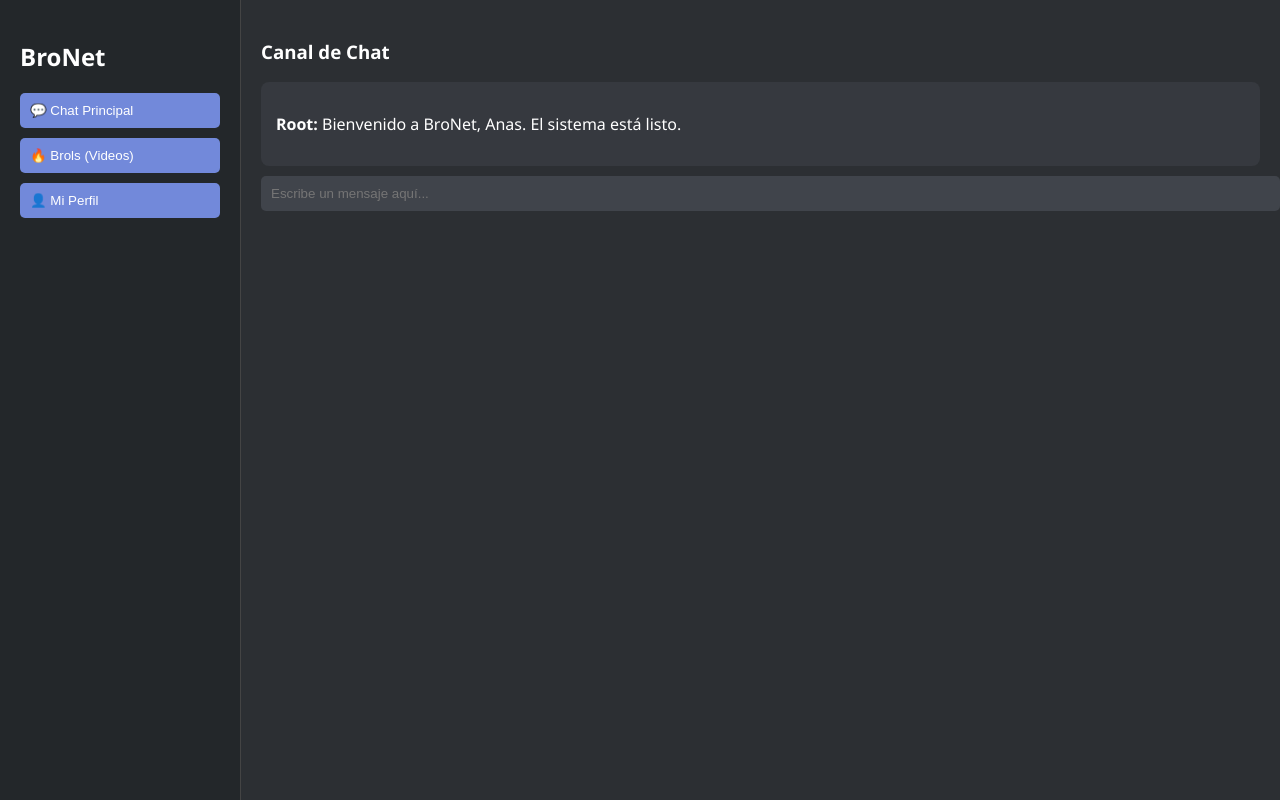
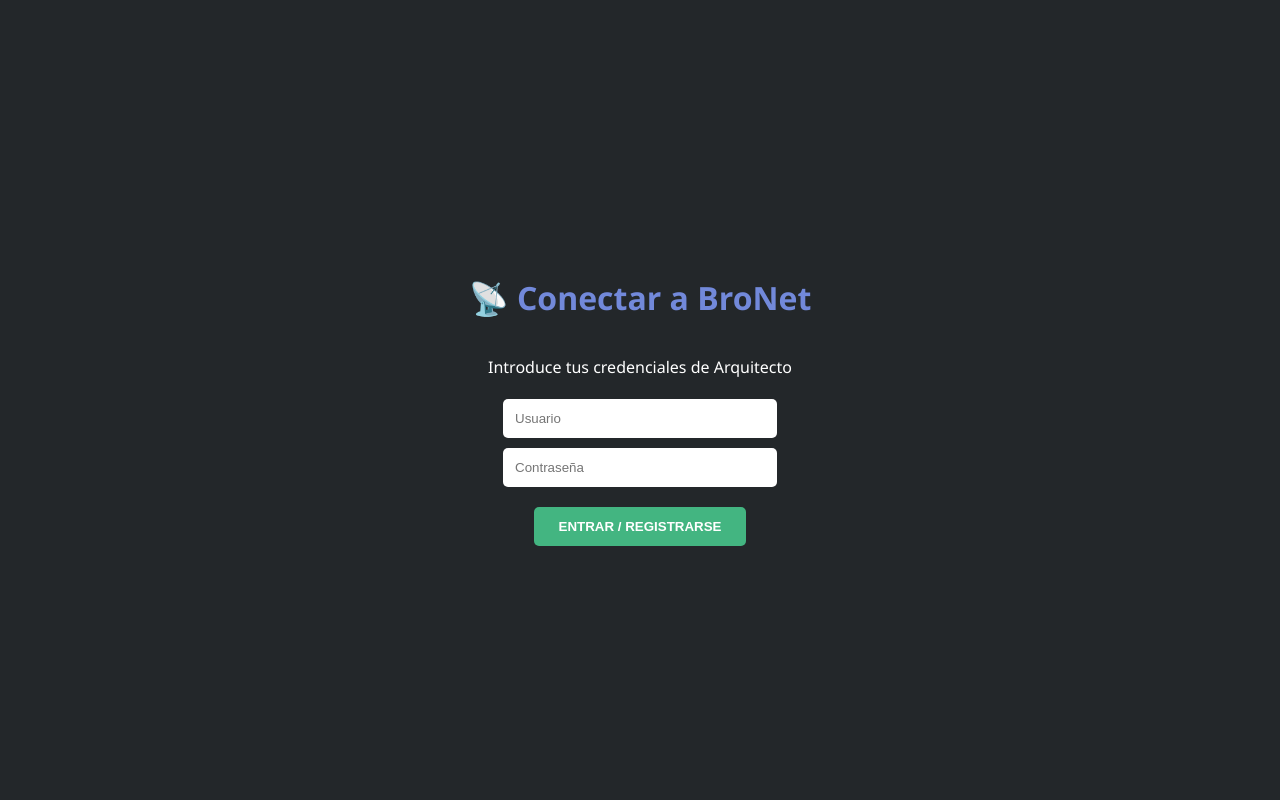
Before and after one commit to Bdzproyects/BroNet, a Flask app: page / in a window 1280 px wide. Run offline with Flask 3, Linux system fonts and the light colour scheme; some libraries are stand-ins or nearby versions.

Commit message:
Update index.html

```diff
--- a/templates/index.html
+++ b/templates/index.html
@@ -6,83 +6,109 @@
     <title>BroNet - Arquitectura Anas</title>
     <script src="https://cdnjs.cloudflare.com/ajax/libs/socket.io/4.0.1/socket.io.js"></script>
     <style>
-        body { font-family: 'Segoe UI', Tahoma, Geneva, Verdana, sans-serif; background-color: #2c2f33; color: white; margin: 0; display: flex; height: 100vh; }
-        #sidebar { width: 200px; background-color: #23272a; padding: 20px; border-right: 1px solid #444; }
-        #main-content { flex-grow: 1; padding: 20px; display: flex; flex-direction: column; }
-        .tab-button { display: block; width: 100%; padding: 10px; margin-bottom: 10px; background: #7289da; border: none; color: white; cursor: pointer; border-radius: 5px; text-align: left; }
+        body { font-family: 'Segoe UI', Tahoma, Geneva, Verdana, sans-serif; background-color: #2c2f33; color: white; margin: 0; display: flex; height: 100vh; overflow: hidden; }
+        #sidebar { width: 200px; background-color: #23272a; padding: 20px; border-right: 1px solid #444; flex-shrink: 0; }
+        #main-content { flex-grow: 1; padding: 20px; display: flex; flex-direction: column; background-color: #36393f; }
+        .tab-button { display: block; width: 100%; padding: 12px; margin-bottom: 10px; background: #7289da; border: none; color: white; cursor: pointer; border-radius: 5px; text-align: left; font-weight: bold; }
         .tab-button:hover { background: #5b6eae; }
-        #chat-area { flex-grow: 1; overflow-y: auto; background: #36393f; padding: 15px; border-radius: 8px; margin-bottom: 10px; }
-        #message-input { width: 100%; padding: 10px; border-radius: 5px; border: none; background: #40444b; color: white; }
+        #chat-area { flex-grow: 1; overflow-y: auto; background: #2f3136; padding: 15px; border-radius: 8px; margin-bottom: 10px; border: 1px solid #444; }
+        #message-input { width: 100%; padding: 15px; border-radius: 5px; border: none; background: #40444b; color: white; box-sizing: border-box; }
         .hidden { display: none; }
+        .msg-line { margin: 5px 0; border-bottom: 1px solid #333; padding-bottom: 2px; }
     </style>
 </head>
 <body>
 
+<!-- Pantalla de Login (Paso A) -->
+<div id="login-overlay" style="position:fixed; top:0; left:0; width:100%; height:100%; background:#23272a; z-index:1000; display:flex; flex-direction:column; align-items:center; justify-content:center;">
+    <h1 style="color: #7289da;">📡 Conectar a BroNet</h1>
+    <p>Introduce tus credenciales de Arquitecto</p>
+    <input type="text" id="user-login" placeholder="Usuario" style="padding:12px; margin:5px; border-radius:5px; border:none; width: 250px;">
+    <input type="password" id="pass-login" placeholder="Contraseña" style="padding:12px; margin:5px; border-radius:5px; border:none; width: 250px;">
+    <button onclick="doLogin()" style="padding:12px 25px; margin-top:15px; background:#43b581; color:white; border:none; border-radius:5px; cursor:pointer; font-weight:bold;">ENTRAR / REGISTRARSE</button>
+</div>
+
 <div id="sidebar">
-    <h2>BroNet</h2>
+    <h2 style="text-align:center;">BroNet</h2>
+    <hr style="border: 0.5px solid #444;">
     <button class="tab-button" onclick="showTab('chat')">💬 Chat Principal</button>
     <button class="tab-button" onclick="showTab('brols')">🔥 Brols (Videos)</button>
     <button class="tab-button" onclick="showTab('perfil')">👤 Mi Perfil</button>
 </div>
 
 <div id="main-content">
-    <div id="chat-tab">
-        <h3>Canal de Chat</h3>
+    <!-- Pestaña Chat -->
+    <div id="chat-tab" class="tab-content">
+        <h3># general</h3>
         <div id="chat-area">
-            <p><strong>Root:</strong> Bienvenido a BroNet, Anas. El sistema está listo.</p>
+            <p class="msg-line"><strong>Root:</strong> Sistema de broadcast activo. Esperando paquetes... [Historial]</p>
         </div>
-        <input type="text" id="message-input" placeholder="Escribe un mensaje aquí...">
+        <input type="text" id="message-input" placeholder="Escribe un mensaje y pulsa Enter...">
     </div>
 
-    <div id="brols-tab" class="hidden">
-        <h3>Brols - Videos sin Copyright</h3>
-        <p>Aquí se cargarán los videos cortos...</p>
-        <!-- Aquí irá el reproductor de video más adelante -->
+    <!-- Pestaña Brols -->
+    <div id="brols-tab" class="tab-content hidden">
+        <h3>🔥 Brols - Tendencias</h3>
+        <div style="background:#202225; padding:20px; border-radius:10px; text-align:center;">
+            <p>Módulo de carga de videos cortos en desarrollo...</p>
+            <progress value="20" max="100"></progress>
+        </div>
+    </div>
+
+    <!-- Pestaña Perfil -->
+    <div id="perfil-tab" class="tab-content hidden">
+        <h3>👤 Perfil de Usuario</h3>
+        <div id="perfil-info"></div>
     </div>
 </div>
 
 <script>
     const socket = io();
+    const chatArea = document.getElementById('chat-area');
+    const input = document.getElementById('message-input');
+    let currentUser = "";
 
-    function showTab(tabName) {
-        document.getElementById('chat-tab').classList.add('hidden');
-        document.getElementById('brols-tab').classList.add('hidden');
-        document.getElementById(tabName + '-tab').classList.remove('hidden');
+    // 1. Lógica de Login (POST Request) [1, 2]
+    async function doLogin() {
+        const user = document.getElementById('user-login').value;
+        const pass = document.getElementById('pass-login').value;
+
+        if (!user || !pass) return alert("Rellena los campos, bro");
+
+        const response = await fetch('/login', {
+            method: 'POST',
+            headers: {'Content-Type': 'application/json'},
+            body: JSON.stringify({username: user, password: pass})
+        });
+        const resData = await response.json();
+
+        if(resData.status) {
+            currentUser = resData.user;
+            document.getElementById('login-overlay').style.display = 'none';
+            document.getElementById('perfil-info').innerHTML = `<h4>Arquitecto: ${currentUser}</h4>`;
+        }
     }
 
-    // Lógica para enviar mensajes (la terminaremos en el siguiente paso)
-    const input = document.getElementById('message-input');
-    input.addEventListener('keypress', (e) => {
-        if (e.key === 'Enter') {
-            const msg = input.value;
-            socket.emit('message', {msg: msg, user: 'Anas'});
-            input.value = '';
-        }
-    });
-    <script>
-    const socket = io();
-    const chatArea = document.getElementById('chat-area');
-    const input = document.getElementById('message-input');
-
-    // Escuchar mensajes del servidor y ponerlos en la pantalla
+    // 2. Escuchar mensajes (Broadcast) [Historial]
     socket.on('message', (data) => {
         const p = document.createElement('p');
+        p.className = 'msg-line';
         p.innerHTML = `<strong>${data.user}:</strong> ${data.msg}`;
         chatArea.appendChild(p);
-        chatArea.scrollTop = chatArea.scrollHeight; // Auto-scroll hacia abajo
+        chatArea.scrollTop = chatArea.scrollHeight;
     });
 
-    // Enviar mensaje al pulsar Enter
+    // 3. Enviar mensaje
     input.addEventListener('keypress', (e) => {
         if (e.key === 'Enter' && input.value.trim() !== '') {
-            socket.emit('message', {msg: input.value, user: 'Anas'}); // Por ahora usuario fijo
+            socket.emit('message', {msg: input.value, user: currentUser});
             input.value = '';
         }
     });
 
+    // 4. Gestión de Pestañas
     function showTab(tabName) {
-        document.getElementById('chat-tab').classList.add('hidden');
-        document.getElementById('brols-tab').classList.add('hidden');
+        document.querySelectorAll('.tab-content').forEach(tab => tab.classList.add('hidden'));
         document.getElementById(tabName + '-tab').classList.remove('hidden');
     }
 </script>
```
